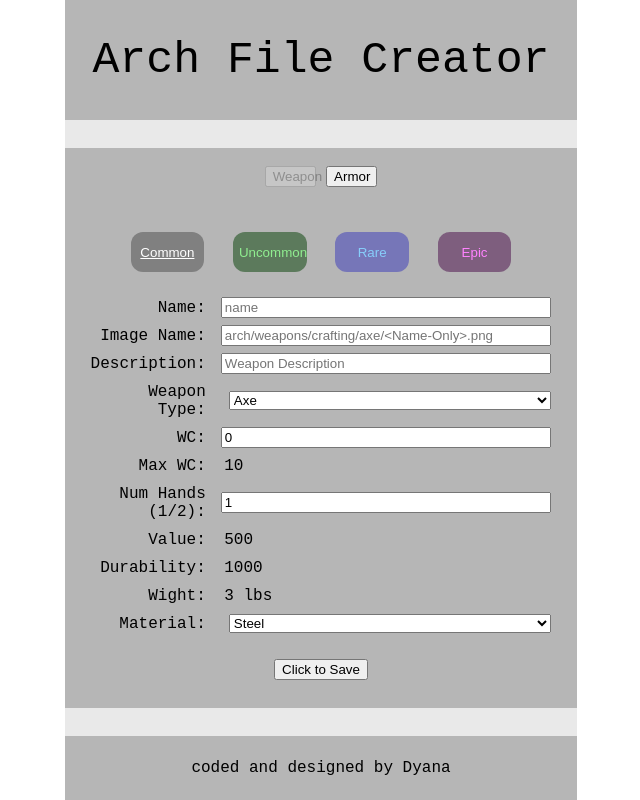
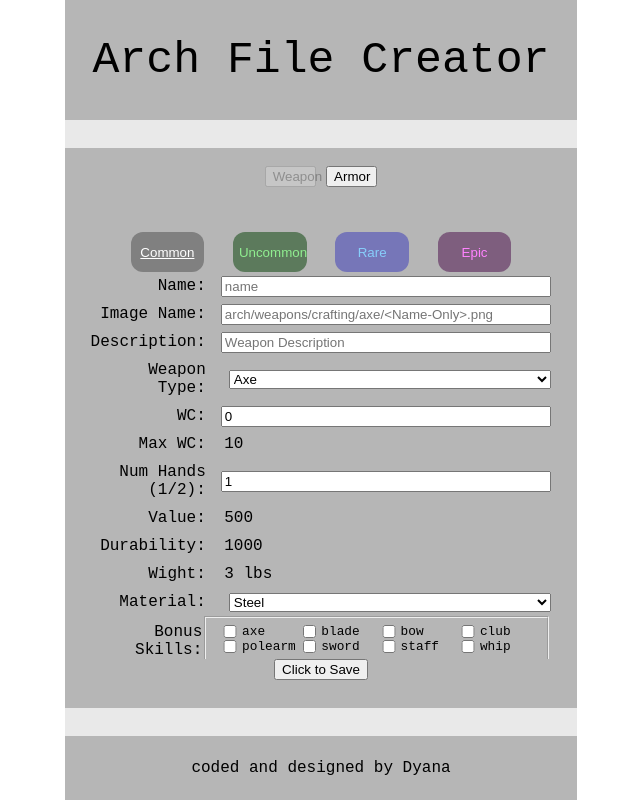
Before and after one commit to atcriteria/arch-creator, a React (Create React App) app: page / in a window 1280 px wide. Shown: the whole page, without its empty margins (319-959 px from the left). Built offline with nearby package versions, Linux system fonts and the light colour scheme.

Commit message:
added bonus-skills field with checkboxes that store what bonus skills to toggle in a different slice of state so we can iterate over it without getting too crazy

```diff
--- a/src/App.css
+++ b/src/App.css
@@ -156,3 +156,24 @@ form div p:last-child {
   text-align: left;
   width: 71%;
 }
+
+form div .bonus-skills-section {
+  width: 71%;
+  display: flex;
+  flex-direction: row;
+  justify-content: space-evenly;
+  align-items: center;
+  flex-wrap: wrap;
+}
+form div .bonus-skills-section input {
+  margin: 0;
+  width: 30%;
+}
+form div .bonus-skills-section label {
+  width: 70%;
+  text-align: left;
+}
+form div .bonus-skills-section div {
+  width: 25%;
+  font-size: .8rem;
+}
--- a/src/components/WeaponForm.js
+++ b/src/components/WeaponForm.js
@@ -17,6 +17,7 @@ const initialValues = {
 export default function WeaponForm(){
     const [state, setState] = useState(initialValues);
     const [weaponRarity, setWeaponRarity] = useState(weaponRarityParser(1));
+    const [bonusSkills, setBonusSkills] = useState({});
 
     const numHandsMultipliers = {
         value: (Number(state["num-hands"]) === 2) ? 1.65 : 1,
@@ -24,11 +25,26 @@ export default function WeaponForm(){
         durability: (Number(state["num-hands"]) === 2) ? 1.25 : 1,
     };
 
+    console.log(state)
+    console.log(bonusSkills)
+
     const handleChange = e => {
         e.preventDefault();
         return setState({...state,
-        [e.target.name]: e.target.value})
-    };
+            [e.target.name]: e.target.value})
+        };
+
+        const handleBonusSkills = e => {
+        if(bonusSkills[e.target.value] === 1){
+            // in state
+            let copyState = bonusSkills
+            delete copyState[e.target.value]
+            return setBonusSkills({...copyState})
+        }
+        // Not in state
+        return setBonusSkills({...bonusSkills,
+            [e.target.value]: 1});
+    }
 
     const updateWeaponRarity = (e) => {
         e.preventDefault();
@@ -133,6 +149,35 @@ export default function WeaponForm(){
                       <option value="Wood">Wood</option>
                   </select>
               </div>
+              <div>
+                  <p>Bonus Skills:</p>
+                  <fieldset className="bonus-skills-section">
+                      <div>
+                        <input type="checkbox" id="axe" name="bonus-skills" value="axe" onChange={handleBonusSkills} /><label htmlFor="axe">axe</label>
+                      </div>
+                      <div>
+                        <input type="checkbox" id="blade" name="bonus-skills" value="blade" onChange={handleBonusSkills} /><label htmlFor="blade">blade</label>
+                      </div>
+                      <div>
+                        <input type="checkbox" id="bow" name="bonus-skills" value="bow" onChange={handleBonusSkills} /><label htmlFor="bow">bow</label>
+                      </div>
+                      <div>
+                        <input type="checkbox" id="club" name="bonus-skills" value="club" onChange={handleBonusSkills} /><label htmlFor="club">club</label>
+                      </div>
+                      <div>
+                        <input type="checkbox" id="polearm" name="bonus-skills" value="polearm" onChange={handleBonusSkills} /><label htmlFor="polearm">polearm</label>
+                      </div>
+                      <div>
+                        <input type="checkbox" id="sword" name="bonus-skills" value="sword" onChange={handleBonusSkills} /><label htmlFor="sword">sword</label>
+                      </div>
+                      <div>
+                        <input type="checkbox" id="staff" name="bonus-skills" value="staff" onChange={handleBonusSkills} /><label htmlFor="staff">staff</label>
+                      </div>
+                      <div>
+                        <input type="checkbox" id="whip" name="bonus-skills" value="whip" onChange={handleBonusSkills} /><label htmlFor="whip">whip</label>
+                      </div>
+                  </fieldset>
+              </div>
           </form>
           <button onClick={downloadToFile}>Click to Save</button>
         </div>
```
